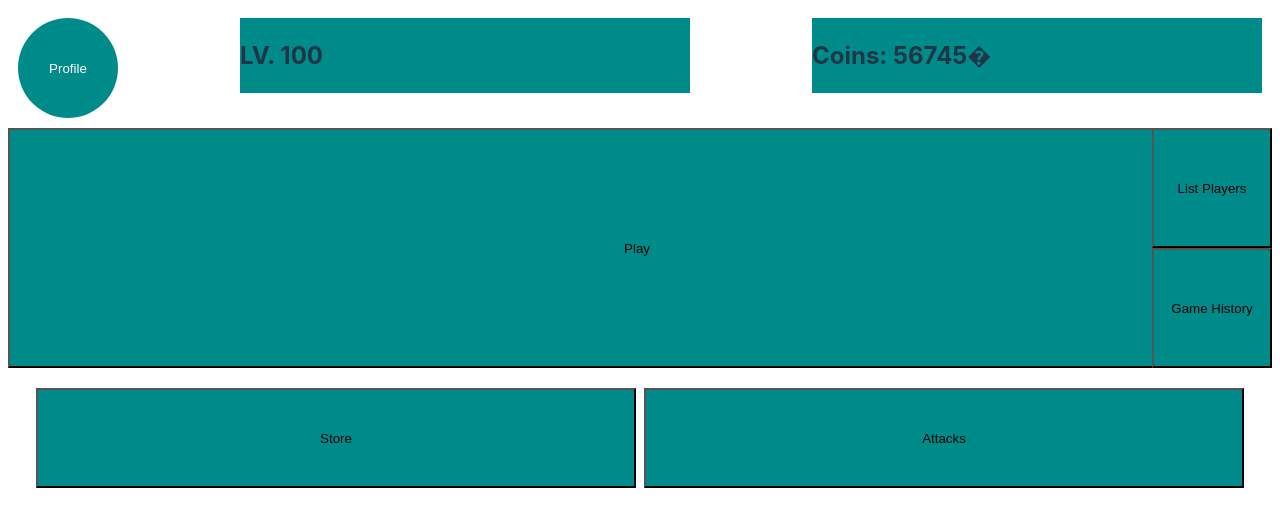
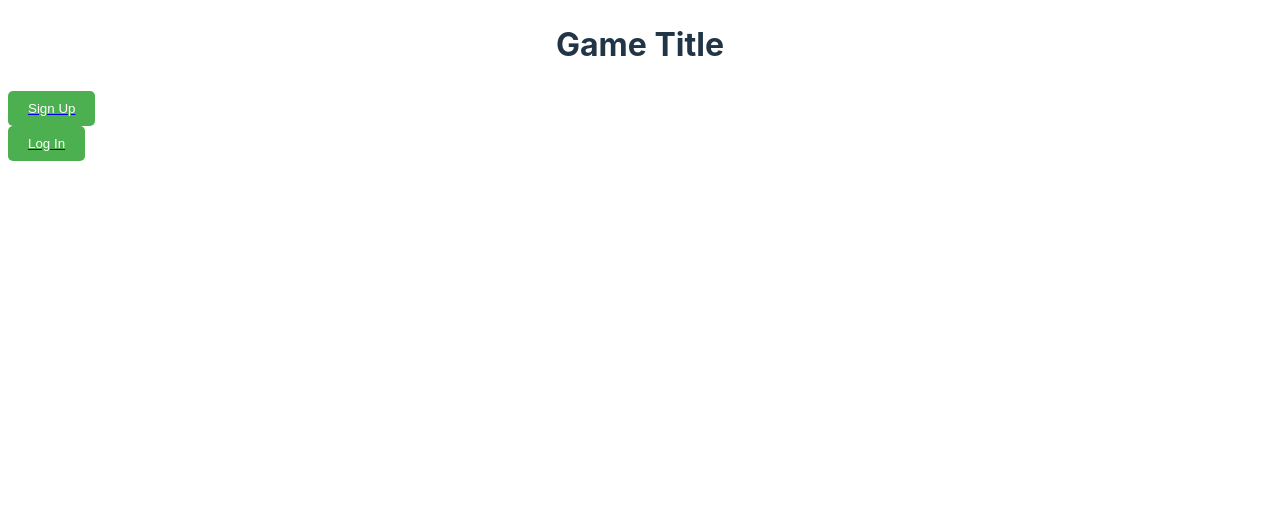
Before and after one commit to OleguerAlmuni/P1_ProjectesWeb1, a Vue app: page / in a window 1280 px wide. Shown: the top 526 px of the page. Built offline with nearby package versions, Linux system fonts and the light colour scheme.

Commit message:
Set Up fet

```diff
--- a/src/components/CreateAccount.vue
+++ b/src/components/CreateAccount.vue
@@ -1,8 +1,10 @@
 <script setup>
     import { ref } from 'vue'
+    import Header from '../components/Header.vue'
 </script>
 
 <template>
+    <Header title="Create Account"></Header>
     <div class="createAccount">
         <h2 class="center_text">Create an account</h2>
         <label for="Name"></label>
@@ -11,7 +13,9 @@
         <label for="Name"></label>
         <input type="text" id="Name" name="Name" placeholder="Password">
         <br><br>
+            <router-link to="/home">
                 <button type="button" class="my-button center_text">Create account</button>
+            </router-link>
     </div>
 </template>
 
--- a/src/components/Header.vue
+++ b/src/components/Header.vue
@@ -27,6 +27,7 @@
             </router-link>
         </div>
     </div>
+    <br />
 </template>
 
 <style scoped>
--- a/src/components/Log.vue
+++ b/src/components/Log.vue
@@ -1,8 +1,10 @@
 <script setup>
     import { ref } from 'vue'
+    import Header from '../components/Header.vue'
 </script>
 
 <template>
+    <Header title="Create Account"></Header>
     <div class="login">
 
         <h2>Login in account</h2>
@@ -13,11 +15,12 @@
         <input type="text" id="Name" name="Name" placeholder="Password">
         <br><br>
         <div class="flex-component">
+            <router-link to="/home">
                 <button type="button" class="click-button">LogIn</button>
+            </router-link>
         </div>
     </div>
     <br>
-        <button type="button" class="click-button ">Create account</button>
 </template>
 
 <style scoped>
--- /dev/null
+++ b/src/components/SetUp.vue
@@ -0,0 +1,39 @@
+<script setup>
+    import { ref } from 'vue'
+</script>
+
+<template>
+    <h1>Game Title</h1>
+    <div>
+        <router-link to="/createAccount">
+            <button>Sign Up</button>
+        </router-link>
+        <router-link to="/login">
+            <button>Log In</button>
+        </router-link>
+    </div>
+</template>
+
+<style scoped>
+    h1 {
+        display: flex;
+        justify-content: center;
+    }
+
+    div {
+        display: flex;
+        flex-direction: column;
+        justify-content: center;
+    }
+
+    button {
+        display: flex;
+        justify-content: center;
+        padding: 10px 20px;
+        background-color: #4CAF50;
+        color: white;
+        border: none;
+        border-radius: 5px;
+        cursor: pointer;
+    }
+</style>
--- a/src/router/index.js
+++ b/src/router/index.js
@@ -1,5 +1,6 @@
 import { createRouter, createWebHistory } from 'vue-router'
 import Home from '../components/Home.vue'
+import SetUp from '../components/SetUp.vue'
 import Log from '../components/Log.vue'
 import CreateAccount from '../components/CreateAccount.vue'
 import Store from '../components/Store.vue'
@@ -16,7 +17,8 @@ import Play from '../components/Play.vue'
 
 
 const routes = [
-    { path: '/', component: Home },
+    { path: '/', component: SetUp },
+    { path: '/home', component: Home },
     { path: '/login', component: Log },
     { path: '/createAccount', component: CreateAccount },
     { path: '/store', component: Store },
```
Lines whose indentation alone changed are shown as unchanged.
